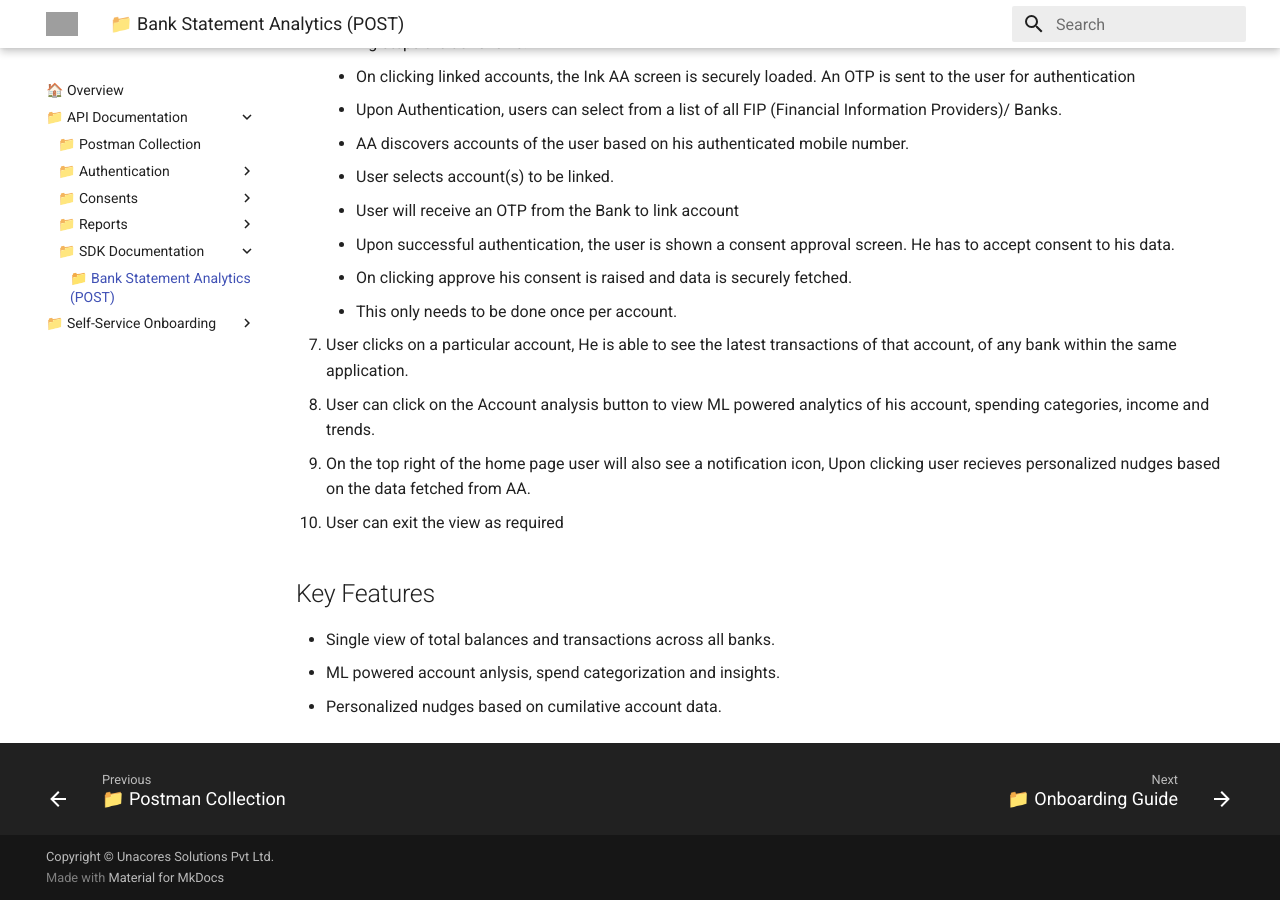
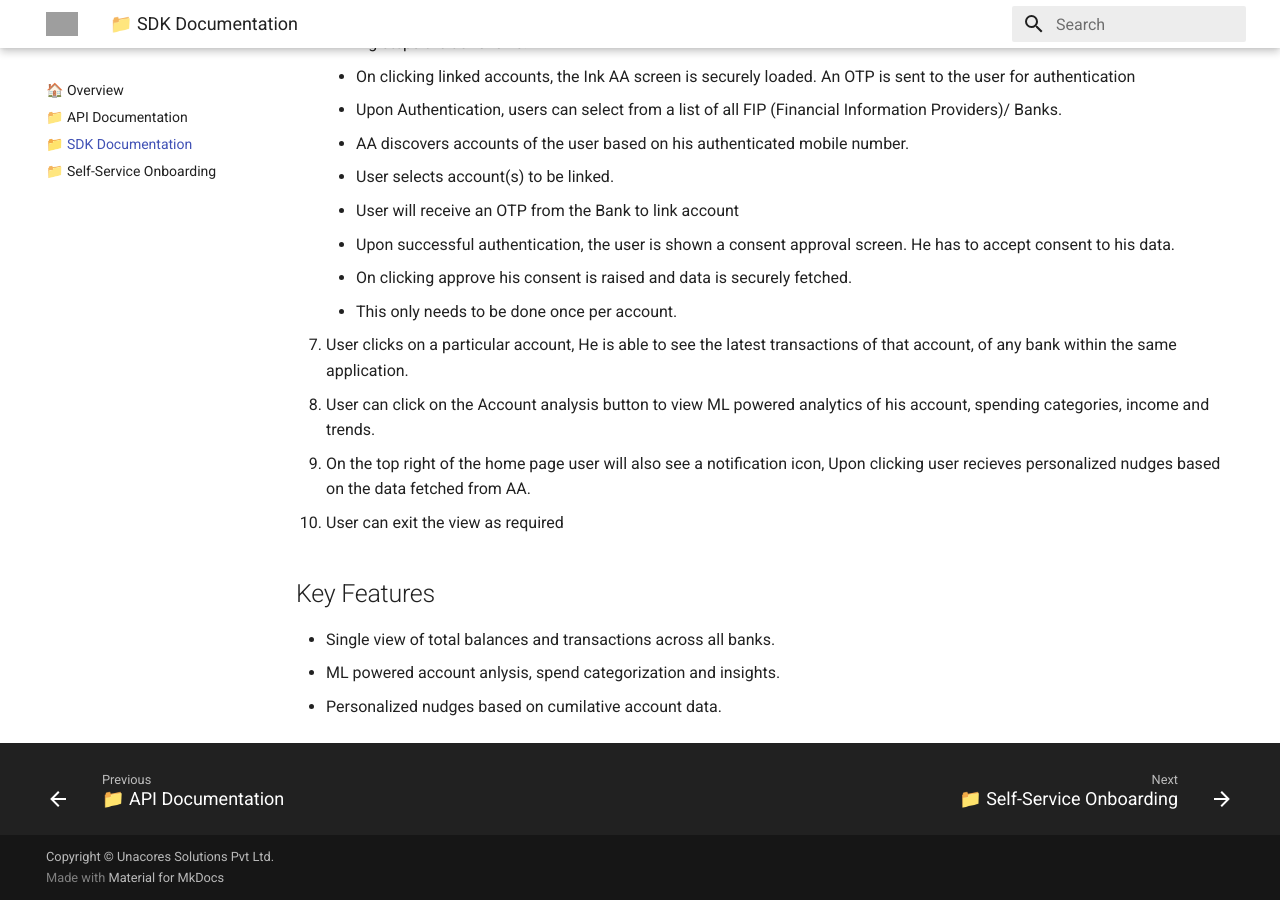
Before and after one commit to Unacores/unaport-docs, an MkDocs documentation site: the page built from docs/fiu_sdk.md, in a window 1280 px wide and 900 px high, scrolled down 2795 px. Built offline with MkDocs 1.6.1 and Material for MkDocs 9.7.7, drawn with Linux system fonts in a browser that asks for light colours; grey boxes are pictures that could not be loaded.

Commit message:
updated docs

```diff
--- a/docs/css/custom.css
+++ b/docs/css/custom.css
@@ -8,6 +8,7 @@
 .md-sidebar--secondary, .md-nav__title {
     display: none !important;
 }
+
 
 /* Expand main content to take up full width */
 .md-main {
--- a/mkdocs.yml
+++ b/mkdocs.yml
@@ -24,20 +24,6 @@ extra:
 # Page tree
 nav:
   - "🏠  Overview": index.md
-  - "📁 API Documentation":
-      - "📁 Postman Collection": fiu.md
-      - "📁 Authentication":
-          - "📁 Generate Token (POST)": fiu.md
-      - "📁 Consents":
-          - "📁 Create Template (POST)": fiu.md
-          - "📁 List Template (GET)": fiu.md
-          - "📁 Create Consent (POST)": fiu.md
-          - "📁 Create Consent with Template (POST)": fiu.md
-      - "📁 Reports":
-          - "📁 Fetch Raw Data (POST)": fiu.md
-          - "📁 Generate Analytics (GET)": fiu.md
-          - "📁 Bank Statement Analytics (POST)": fiu.md
-      - "📁 SDK Documentation" :
-          - "📁 Bank Statement Analytics (POST)": fiu_sdk.md
-  - "📁 Self-Service Onboarding":
-      - "📁 Onboarding Guide": fiu_onboarding.md
+  - "📁 API Documentation": fiu.md
+  - "📁 SDK Documentation": fiu_sdk.md
+  - "📁 Self-Service Onboarding" : fiu_onboarding.md
```
Also changed, not shown: docs/fiu.md (+1 -2 lines).
